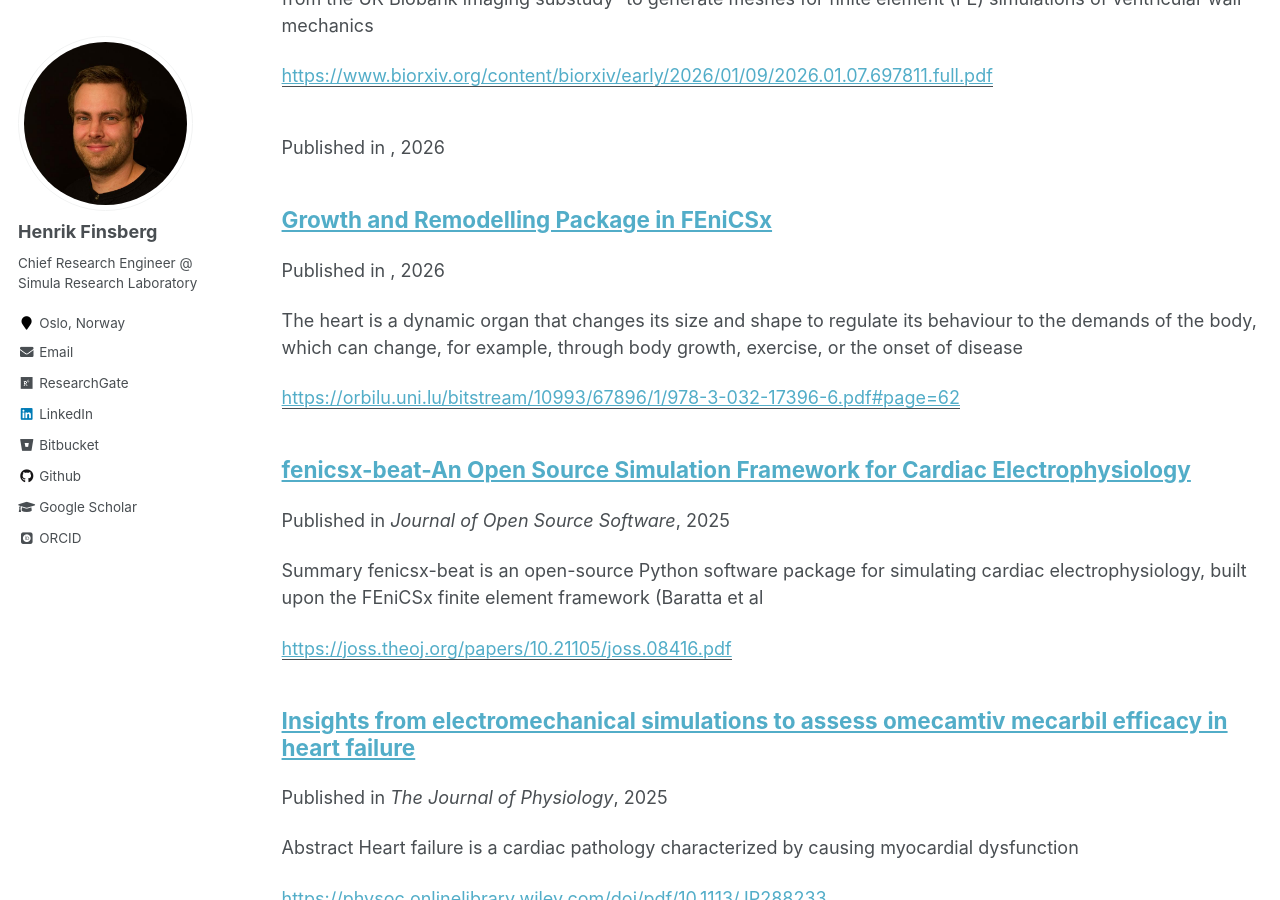
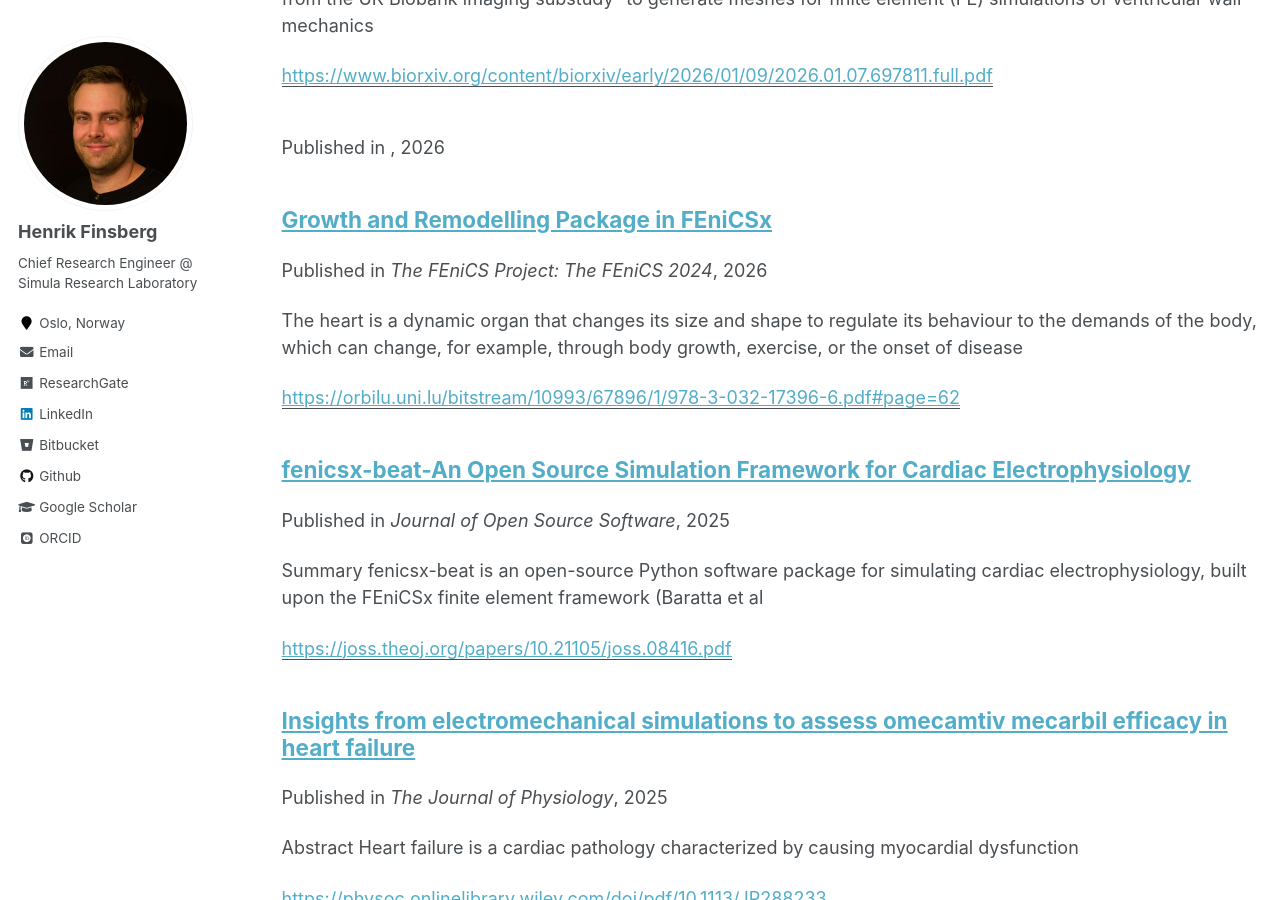
Before and after one commit to finsberg/finsberg.github.io, a Jekyll site: the page built from _pages/publications.md, in a window 1280 px wide and 900 px high, scrolled down 379 px. Built offline with Jekyll 4.4.1, drawn with Linux system fonts in a browser that asks for light colours; some web fonts are replaced.

Commit message:
Apply suggestions from code review

```diff
--- a/_publications/2026-3-2-growth-and-remodelling.md
+++ b/_publications/2026-3-2-growth-and-remodelling.md
@@ -4,7 +4,7 @@ collection: publications
 permalink: /publication/growth-and-remodelling
 excerpt: 'The heart is a dynamic organ that changes its size and shape to regulate its behaviour to the demands of the body, which can change, for example, through body growth, exercise, or the onset of disease'
 date: 2026-3-2
-venue: ''
+venue: 'The FEniCS Project: The FEniCS 2024'
 paperurl: 'https://orbilu.uni.lu/bitstream/10993/67896/1/978-3-032-17396-6.pdf#page=62'
 authors:': 'Karl Munthe, Henrik NT Finsberg, Samuel T Wall, Joakim Sundnes'
 ---
--- a/_publications/2026-3-2-the-fenics-project:-the.md
+++ b/_publications/2026-3-2-the-fenics-project:-the.md
@@ -4,7 +4,7 @@ collection: publications
 permalink: /publication/the-fenics-project:-the
 excerpt: 'This open access book provides the reader with a snapshot of the cutting-edge research being undertaken by the members of the FEniCS community, as presented at the FEniCS Conference at Simula Research Laboratory, Oslo, Norway, in June 2024'
 date: 2026-3-2
-venue: ''
+venue: 'The FEniCS Project: The FEniCS 2024'
 paperurl: 'https://orbilu.uni.lu/bitstream/10993/67896/1/978-3-032-17396-6.pdf'
 authors:': 'Jørgen S Dokken, Henrik N Finsberg, Jack S Hale, Marie E Rognes, Matthew W Scroggs'
 ---
```
